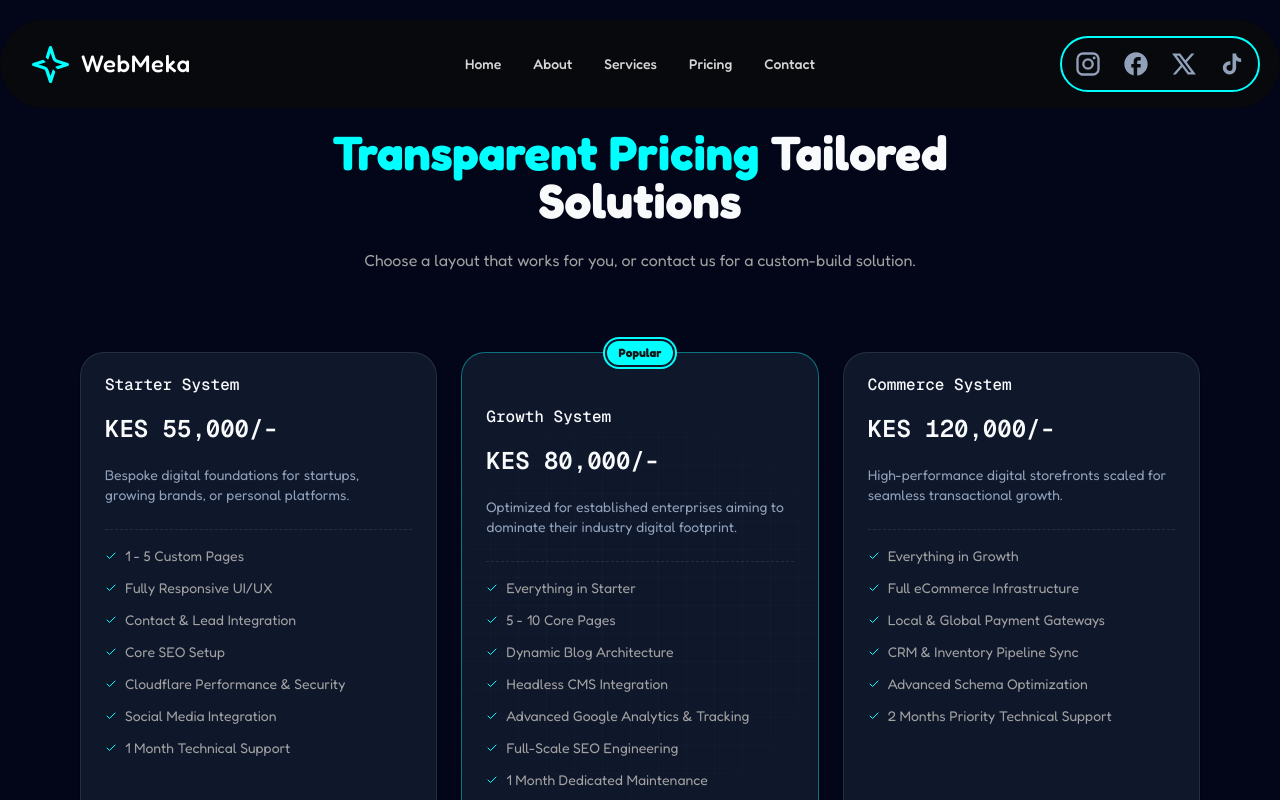
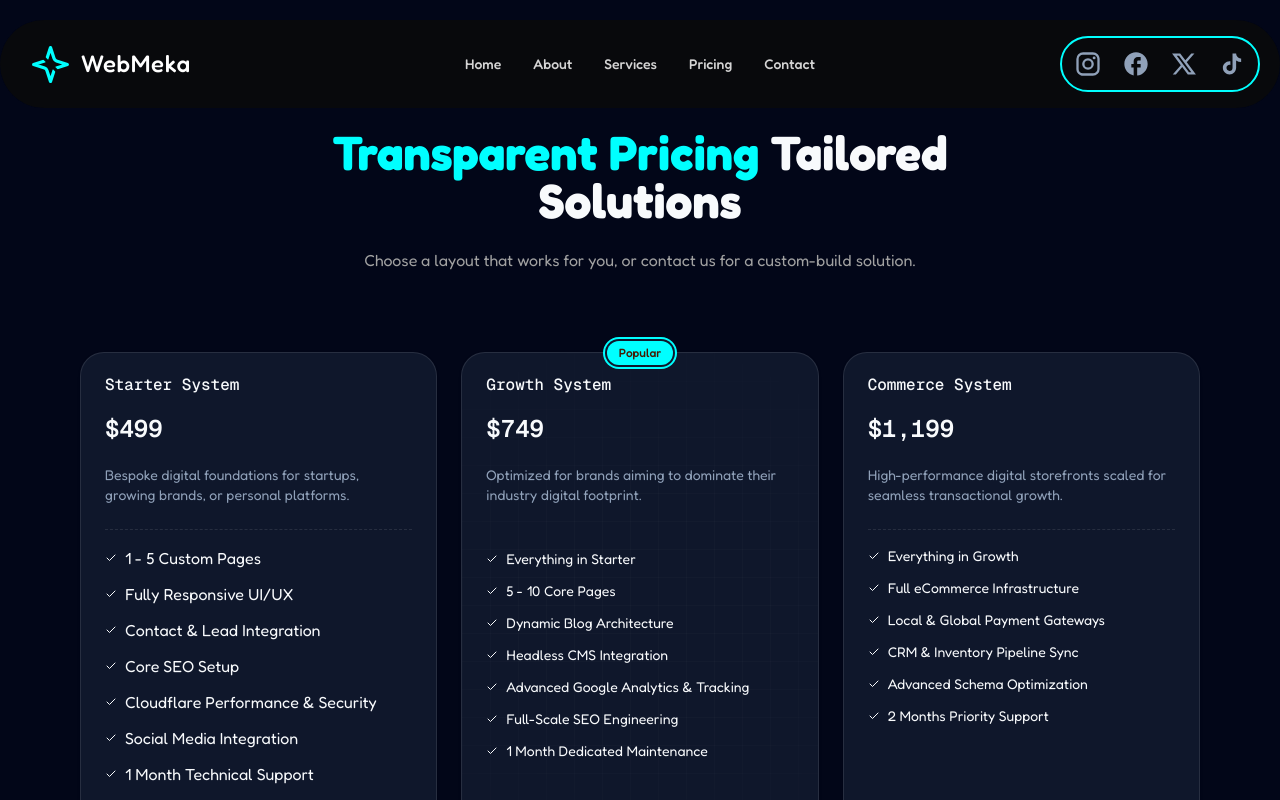
Before and after one commit to webmeka/webmeka, a Next.js app: page /pricing in a window 1280 px wide. Shown: the top 800 px of the page. Built offline with nearby package versions, Linux system fonts and the light colour scheme.

Commit message:
Global pricing

```diff
--- a/src/components/pricing-section.tsx
+++ b/src/components/pricing-section.tsx
@@ -3,7 +3,8 @@ import Pricing from '@/components/ui/pricing'
 
 export default async function PricingSection() {
     const headerList = await headers();
-    const countryCode = headerList.get('cf-ipcountry') || 'KE';
+    const rawCountry = headerList.get('cf-ipcountry');
+    const countryCode = rawCountry === 'KE' ? 'KE' : 'US';
 
     return (
         <section id='pricing' aria-label="WebMeka pricing section" className="py-10 max-w-7xl mx-auto w-full px-5 md:px-10 lg:px-20">
--- a/src/components/ui/pricing.tsx
+++ b/src/components/ui/pricing.tsx
@@ -22,92 +22,107 @@ export default function Pricing({ countryCode = 'KE' }: PricingProps) {
         growth: {
             title: "Growth System",
             price: isKenya ? "KES 80,000/-" : "$749",
-            desc: "Optimized for established enterprises aiming to dominate their industry digital footprint.",
+            desc: "Optimized for brands aiming to dominate their industry digital footprint.",
             features: ['Everything in Starter', '5 - 10 Core Pages', 'Dynamic Blog Architecture', 'Headless CMS Integration', 'Advanced Google Analytics & Tracking', 'Full-Scale SEO Engineering', '1 Month Dedicated Maintenance']
         },
         commerce: {
             title: "Commerce System",
             price: isKenya ? "KES 120,000/-" : "$1,199",
             desc: "High-performance digital storefronts scaled for seamless transactional growth.",
-            features: ['Everything in Growth', 'Full eCommerce Infrastructure', 'Local & Global Payment Gateways', 'CRM & Inventory Pipeline Sync', 'Advanced Schema Optimization', '2 Months Priority Technical Support']
+            features: ['Everything in Growth', 'Full eCommerce Infrastructure', 'Local & Global Payment Gateways', 'CRM & Inventory Pipeline Sync', 'Advanced Schema Optimization', '2 Months Priority Support']
         }
     };
 
     return (
-            <div className="mt-8 grid gap-6 md:mt-20 md:grid-cols-3 items-stretch">
-                <Card className="flex flex-col justify-between h-full">
+        <div className="mt-8 grid gap-6 md:mt-20 md:grid-cols-3">
+
+            <Card className="flex flex-col">
                 <CardHeader>
                     <CardTitle className="font-medium font-mono">{tiers.starter.title}</CardTitle>
                     <span className="my-3 block text-2xl font-mono font-semibold">{tiers.starter.price}</span>
                     <CardDescription className="text-sm">{tiers.starter.desc}</CardDescription>
                 </CardHeader>
+
                 <CardContent className="space-y-4">
                     <hr className="border-dashed" />
-                        <ul className="list-outside space-y-3 text-sm">
+                    <ul className="list-outside space-y-3 text-base">
                         {tiers.starter.features.map((item, index) => (
                             <li key={index} className="flex items-center gap-2">
-                                    <Check className="size-3 text-webmeka shrink-0" />
-                                    <span className="text-neutral-400">{item}</span>
+                                <Check className="size-3" />
+                                {item}
                             </li>
                         ))}
                     </ul>
                 </CardContent>
+
                 <CardFooter className="mt-auto font-mono">
-                        <Button asChild variant="outline" className="w-full rounded-full hover:border-webmeka hover:border-2">
-                            <Link href="#contact">Get Started</Link>
+                    <Button
+                        asChild
+                        variant="outline"
+                        className="w-full rounded-full hover:border-webmeka hover:border-2">
+                        <Link href="/contact-us">Get Started</Link>
                     </Button>
                 </CardFooter>
             </Card>
 
-                <Card className="relative flex flex-col justify-between h-full border-webmeka/40">
+            <Card className="relative flex flex-col justify-between h-full">
                 <GridBackground />
-                    <span className="absolute inset-x-0 -top-3 mx-auto flex h-6 w-fit items-center rounded-full px-3 py-1 bg-webmeka text-xs font-semibold text-neutral-900 ring-2 ring-webmeka ring-offset-2 ring-offset-card">Popular</span>
-                    <CardHeader className="pt-8">
+                <span className="absolute inset-x-0 -top-3 mx-auto flex h-6 w-fit items-center rounded-full px-3 py-1 bg-webmeka text-xs font-medium text-amber-950 ring-2 ring-webmeka ring-offset-2 ring-offset-card">Popular</span>
+
+                <CardHeader>
                     <CardTitle className="font-medium font-mono">{tiers.growth.title}</CardTitle>
                     <span className="my-3 block text-2xl font-mono font-semibold">{tiers.growth.price}</span>
                     <CardDescription className="text-sm">{tiers.growth.desc}</CardDescription>
                 </CardHeader>
-                    <CardContent className="space-y-4">
-                        <hr className="border-dashed" />
+
+                <CardContent className="space-y-4 mt-5">
                     <ul className="list-outside space-y-3 text-sm">
                         {tiers.growth.features.map((item, index) => (
                             <li key={index} className="flex items-center gap-2">
-                                    <Check className="size-3 text-webmeka shrink-0" />
-                                    <span className="text-neutral-400">{item}</span>
+                                <Check className="size-3" />
+                                {item}
                             </li>
                         ))}
                     </ul>
                 </CardContent>
-                    <CardFooter className="mt-auto font-mono">
-                        <Button asChild className="w-full border-webmeka border-2 bg-transparent text-neutral-300 rounded-full hover:bg-webmeka hover:text-neutral-900 transition-all duration-200">
-                            <Link href="#contact">Get Started</Link>
+
+                <CardFooter className="mt-10 font-mono">
+                    <Button
+                        asChild
+                        className="w-full border-webmeka border-2 bg-transparent text-neutral-300 rounded-full hover:bg-transparent hover:scale-105">
+                        <Link href="/contact-us">Get Started</Link>
                     </Button>
                 </CardFooter>
             </Card>
 
-                <Card className="flex flex-col justify-between h-full">
+            <Card className="flex flex-col">
                 <CardHeader>
                     <CardTitle className="font-medium font-mono">{tiers.commerce.title}</CardTitle>
                     <span className="my-3 block text-2xl font-mono font-semibold">{tiers.commerce.price}</span>
                     <CardDescription className="text-sm">{tiers.commerce.desc}</CardDescription>
                 </CardHeader>
+
                 <CardContent className="space-y-4">
                     <hr className="border-dashed" />
                     <ul className="list-outside space-y-3 text-sm">
                         {tiers.commerce.features.map((item, index) => (
                             <li key={index} className="flex items-center gap-2">
-                                    <Check className="size-3 text-webmeka shrink-0" />
-                                    <span className="text-neutral-400">{item}</span>
+                                <Check className="size-3" />
+                                {item}
                             </li>
                         ))}
                     </ul>
                 </CardContent>
+
                 <CardFooter className="mt-auto font-mono">
-                        <Button asChild variant="outline" className="w-full rounded-full hover:border-webmeka hover:border-2">
-                            <Link href="#contact">Get Started</Link>
+                    <Button
+                        asChild
+                        variant="outline"
+                        className="w-full rounded-full hover:border-webmeka hover:border-2">
+                        <Link href="/contact-us">Get Started</Link>
                     </Button>
                 </CardFooter>
             </Card>
         </div>
-    )
+    );
 }
```
Lines whose indentation alone changed are shown as unchanged.
